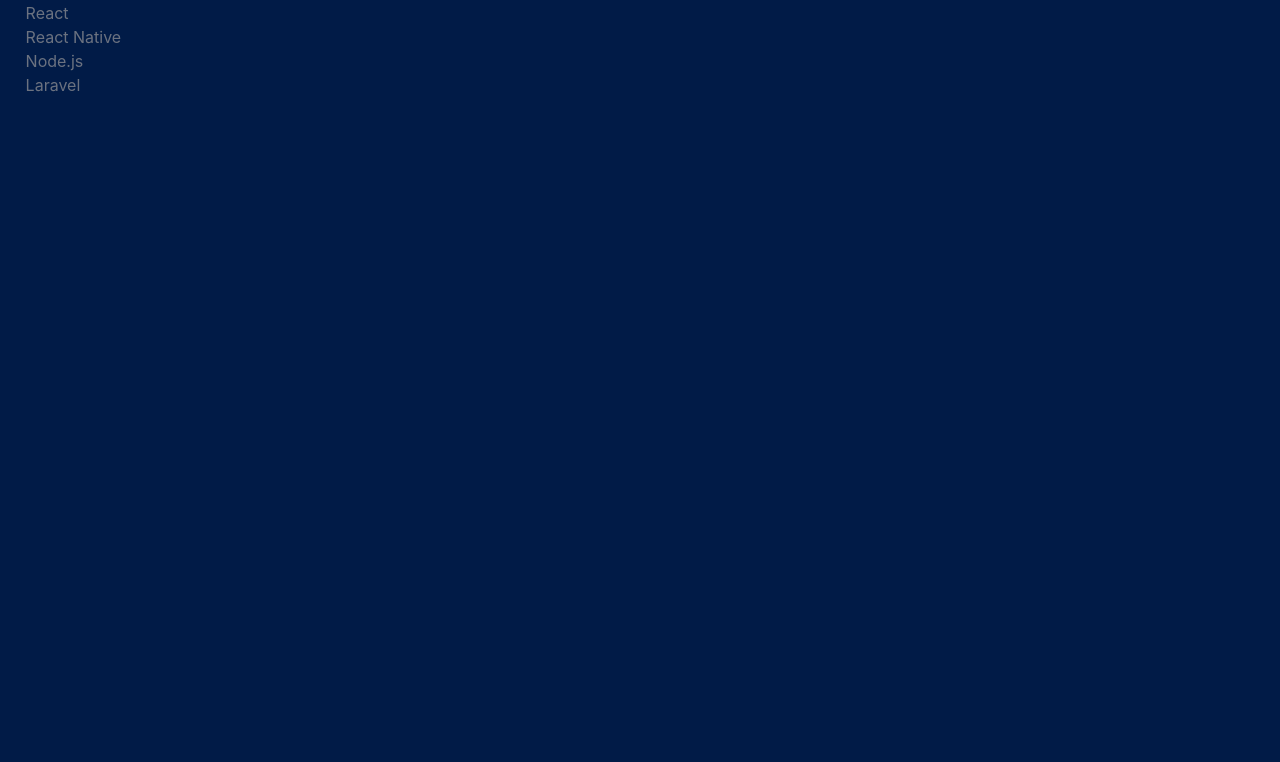
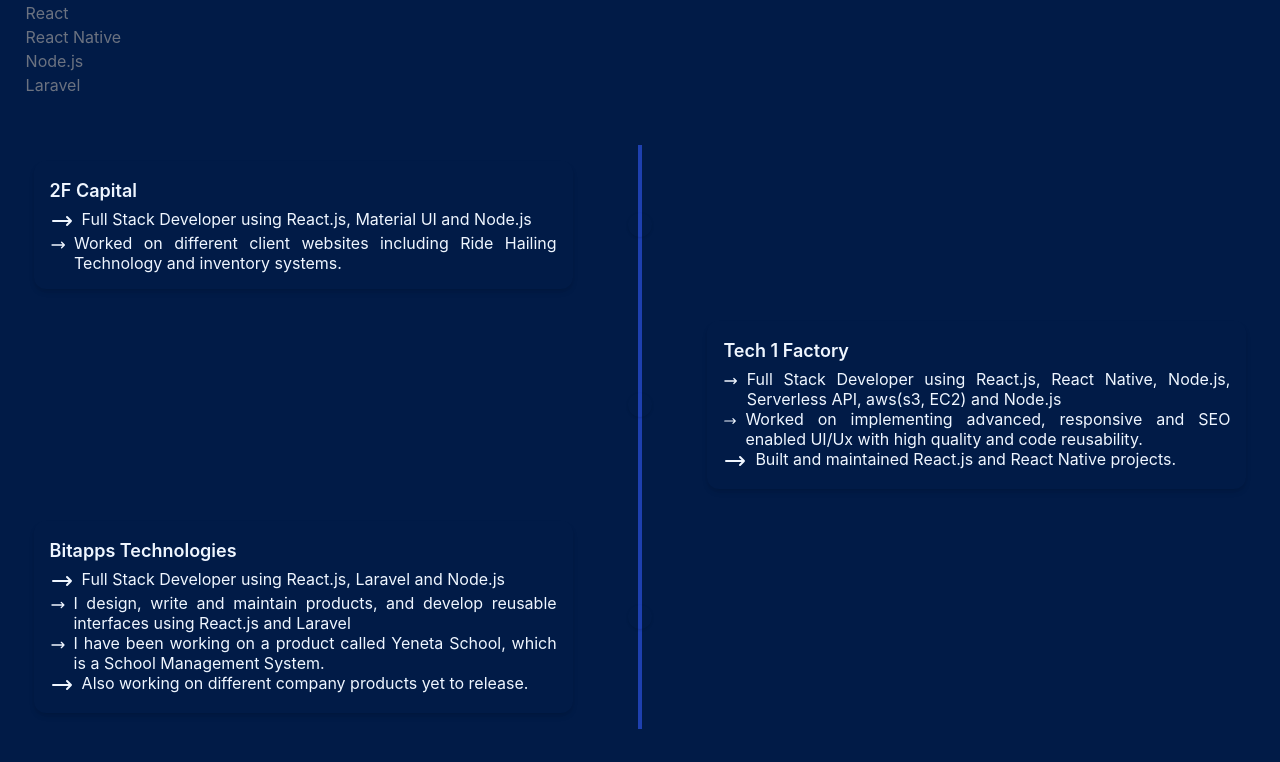
Before and after one commit to Alazar-dev/portfolio, a React (Create React App) app: page / in a window 1280 px wide. Shown: the part 506-1268 px from the top of the page. Before the commit the page ends 800 px from the top, so only its background shows below. Built offline with nearby package versions, Linux system fonts and the light colour scheme.

Commit message:
experience section

```diff
--- /dev/null
+++ b/src/components/Expreience.js
@@ -0,0 +1,217 @@
+export default function Experience() {
+  return (
+    <div className="container">
+      <div className="flex flex-col md:grid grid-cols-9 mx-auto p-2 text-blue-50">
+        <div className="flex flex-row-reverse md:contents">
+          <div className=" col-start-1 col-end-5 p-4 rounded-xl my-4 ml-auto shadow-md">
+            <h3 className="font-semibold text-lg mb-1">2F Capital</h3>
+            <div className="flex">
+              <svg
+                xmlns="http://www.w3.org/2000/svg"
+                className="h-6 w-6 mr-2"
+                fill="none"
+                viewBox="0 0 24 24"
+                stroke="currentColor"
+                strokeWidth={2}
+              >
+                <path
+                  strokeLinecap="round"
+                  strokeLinejoin="round"
+                  d="M17 8l4 4m0 0l-4 4m4-4H3"
+                />
+              </svg>
+              <p className="leading-tight text-justify">
+                Full Stack Developer using React.js, Material UI and Node.js
+              </p>
+            </div>
+            <div className="flex">
+              <svg
+                xmlns="http://www.w3.org/2000/svg"
+                className="h-6 w-6 mr-2"
+                fill="none"
+                viewBox="0 0 24 24"
+                stroke="currentColor"
+                strokeWidth={2}
+              >
+                <path
+                  strokeLinecap="round"
+                  strokeLinejoin="round"
+                  d="M17 8l4 4m0 0l-4 4m4-4H3"
+                />
+              </svg>
+              <p className="leading-tight text-justify">
+                Worked on different client websites including Ride Hailing
+                Technology and inventory systems.
+              </p>
+            </div>
+          </div>
+          <div className="col-start-5 col-end-6 md:mx-auto relative mr-10">
+            <div className="h-full w-6 flex items-center justify-center">
+              <div className="h-full w-1 bg-blue-800 pointer-events-none" />
+            </div>
+            <div className="w-6 h-6 absolute top-1/2 -mt-3 rounded-full  shadow" />
+          </div>
+        </div>
+        <div className="flex md:contents">
+          <div className="col-start-5 col-end-6 mr-10 md:mx-auto relative">
+            <div className="h-full w-6 flex items-center justify-center">
+              <div className="h-full w-1 bg-blue-800 pointer-events-none" />
+            </div>
+            <div className="w-6 h-6 absolute top-1/2 -mt-3 rounded-full  shadow" />
+          </div>
+          <div className=" col-start-6 col-end-10 p-4 rounded-xl my-4 mr-auto shadow-md">
+            <h3 className="font-semibold text-lg mb-1">Tech 1 Factory</h3>
+            <div className="flex">
+              <svg
+                xmlns="http://www.w3.org/2000/svg"
+                className="h-6 w-6 mr-2"
+                fill="none"
+                viewBox="0 0 24 24"
+                stroke="currentColor"
+                strokeWidth={2}
+              >
+                <path
+                  strokeLinecap="round"
+                  strokeLinejoin="round"
+                  d="M17 8l4 4m0 0l-4 4m4-4H3"
+                />
+              </svg>
+              <p className="leading-tight text-justify">
+                Full Stack Developer using React.js, React Native, Node.js,
+                Serverless API, aws(s3, EC2) and Node.js
+              </p>
+            </div>
+            <div className="flex">
+              <svg
+                xmlns="http://www.w3.org/2000/svg"
+                className="h-6 w-6 mr-2"
+                fill="none"
+                viewBox="0 0 24 24"
+                stroke="currentColor"
+                strokeWidth={2}
+              >
+                <path
+                  strokeLinecap="round"
+                  strokeLinejoin="round"
+                  d="M17 8l4 4m0 0l-4 4m4-4H3"
+                />
+              </svg>
+              <p className="leading-tight text-justify">
+                Worked on implementing advanced, responsive and SEO enabled
+                UI/Ux with high quality and code reusability.
+              </p>
+            </div>
+            <div className="flex">
+              <svg
+                xmlns="http://www.w3.org/2000/svg"
+                className="h-6 w-6 mr-2"
+                fill="none"
+                viewBox="0 0 24 24"
+                stroke="currentColor"
+                strokeWidth={2}
+              >
+                <path
+                  strokeLinecap="round"
+                  strokeLinejoin="round"
+                  d="M17 8l4 4m0 0l-4 4m4-4H3"
+                />
+              </svg>
+              <p className="leading-tight text-justify">
+                Built and maintained React.js and React Native projects.
+              </p>
+            </div>
+          </div>
+        </div>
+        <div className="flex flex-row-reverse md:contents">
+          <div className=" col-start-1 col-end-5 p-4 rounded-xl my-4 ml-auto shadow-md">
+            <h3 className="font-semibold text-lg mb-1">Bitapps Technologies</h3>
+            <div className="flex">
+              <svg
+                xmlns="http://www.w3.org/2000/svg"
+                className="h-6 w-6 mr-2"
+                fill="none"
+                viewBox="0 0 24 24"
+                stroke="currentColor"
+                strokeWidth={2}
+              >
+                <path
+                  strokeLinecap="round"
+                  strokeLinejoin="round"
+                  d="M17 8l4 4m0 0l-4 4m4-4H3"
+                />
+              </svg>
+              <p className="leading-tight text-justify">
+                Full Stack Developer using React.js, Laravel and Node.js
+              </p>
+            </div>
+            <div className="flex">
+              <svg
+                xmlns="http://www.w3.org/2000/svg"
+                className="h-6 w-6 mr-2"
+                fill="none"
+                viewBox="0 0 24 24"
+                stroke="currentColor"
+                strokeWidth={2}
+              >
+                <path
+                  strokeLinecap="round"
+                  strokeLinejoin="round"
+                  d="M17 8l4 4m0 0l-4 4m4-4H3"
+                />
+              </svg>
+              <p className="leading-tight text-justify">
+                I design, write and maintain products, and develop reusable
+                interfaces using React.js and Laravel
+              </p>
+            </div>
+            <div className="flex">
+              <svg
+                xmlns="http://www.w3.org/2000/svg"
+                className="h-6 w-6 mr-2"
+                fill="none"
+                viewBox="0 0 24 24"
+                stroke="currentColor"
+                strokeWidth={2}
+              >
+                <path
+                  strokeLinecap="round"
+                  strokeLinejoin="round"
+                  d="M17 8l4 4m0 0l-4 4m4-4H3"
+                />
+              </svg>
+              <p className="leading-tight text-justify">
+                I have been working on a product called Yeneta School, which is
+                a School Management System.
+              </p>
+            </div>
+            <div className="flex">
+              <svg
+                xmlns="http://www.w3.org/2000/svg"
+                className="h-6 w-6 mr-2"
+                fill="none"
+                viewBox="0 0 24 24"
+                stroke="currentColor"
+                strokeWidth={2}
+              >
+                <path
+                  strokeLinecap="round"
+                  strokeLinejoin="round"
+                  d="M17 8l4 4m0 0l-4 4m4-4H3"
+                />
+              </svg>
+              <p className="leading-tight text-justify">
+                Also working on different company products yet to release.
+              </p>
+            </div>
+          </div>
+          <div className="col-start-5 col-end-6 md:mx-auto relative mr-10">
+            <div className="h-full w-6 flex items-center justify-center">
+              <div className="h-full w-1 bg-blue-800 pointer-events-none" />
+            </div>
+            <div className="w-6 h-6 absolute top-1/2 -mt-3 rounded-full  shadow" />
+          </div>
+        </div>
+      </div>
+    </div>
+  );
+}
--- a/src/pages/index.js
+++ b/src/pages/index.js
@@ -1,6 +1,7 @@
 import Header from "../layouts/Header";
 import Hero from "../components/Hero";
 import About from "../components/About";
+import Experience from "../components/Expreience";
 import Profile_pic from "../assets/my_pic.png";
 
 export default function Home() {
@@ -22,6 +23,7 @@
         ]}
         profile_pic={Profile_pic}
       />
+      <Experience />
     </div>
   );
 }
```
